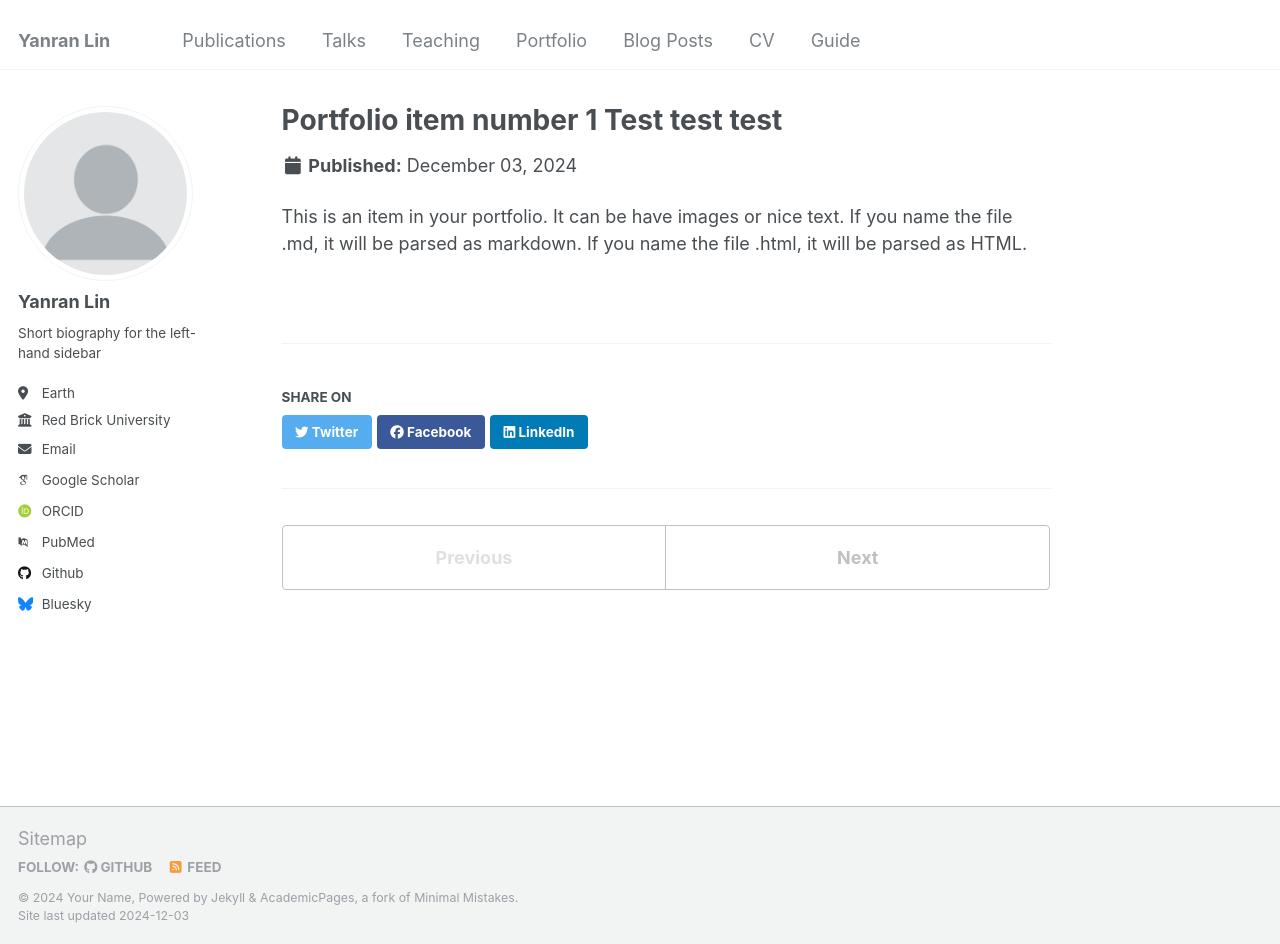
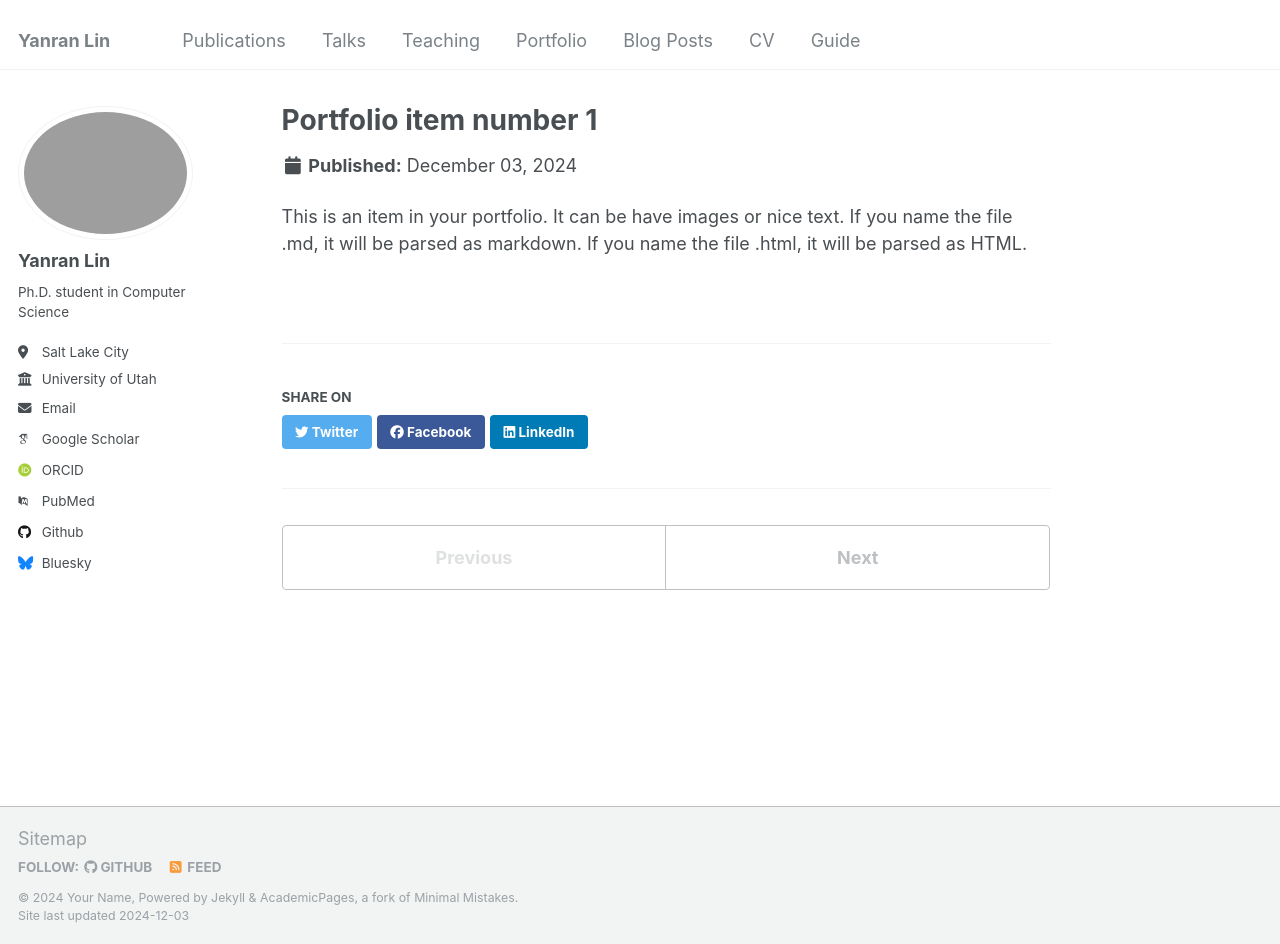
Before and after one commit to Belinda-007/Belinda-007.github.io, a Jekyll site: the page built from _portfolio/portfolio-1.md, in a window 1280 px wide and 944 px high. Built offline with Jekyll 4.4.1, drawn with Linux system fonts in a browser that asks for light colours; some web fonts are replaced.

Commit message:
update profile

```diff
--- a/_config.yml
+++ b/_config.yml
@@ -21,12 +21,12 @@ repository               : "academicpages/academicpages.github.io"
 #               Additional customization can be done by editing /_includes/author-profile.html
 author:
   # Biographic information
-  avatar           : "profile.png"
+  avatar           : "profile-update.jpg"
   name             : "Yanran Lin"
   pronouns         : # example: "she/her"
-  bio              : "Short biography for the left-hand sidebar"
-  location         : "Earth"
-  employer         : "Red Brick University"
+  bio              : "Ph.D. student in Computer Science"
+  location         : "Salt Lake City"
+  employer         : "University of Utah"
   uri              : # URL
   email            : "u1529122@utah.edu"
 
--- a/_portfolio/portfolio-1.md
+++ b/_portfolio/portfolio-1.md
@@ -1,5 +1,5 @@
 ---
-title: "Portfolio item number 1 Test test test"
+title: "Portfolio item number 1"
 excerpt: "Short description of portfolio item number 1<br/><img src='/images/500x300.png'>"
 collection: portfolio
 ---
```
Also changed, not shown: 1 other file.
